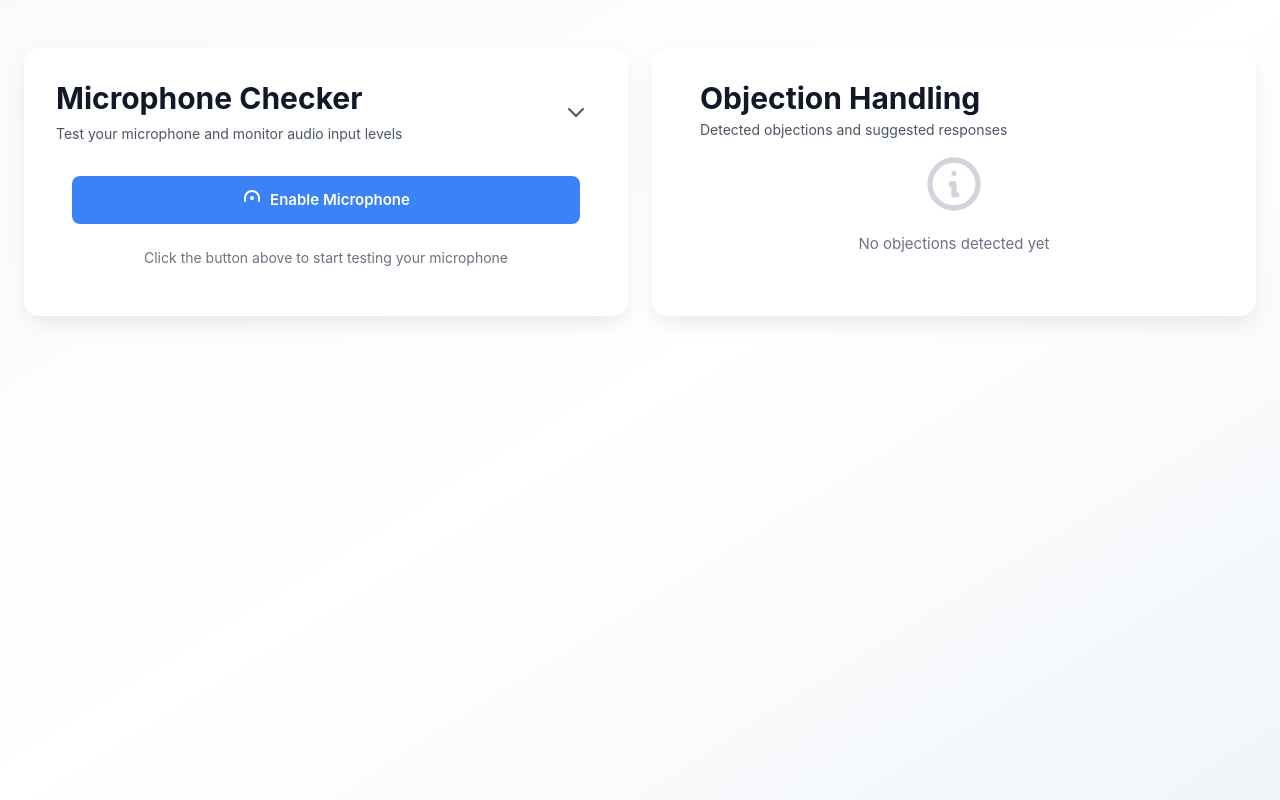
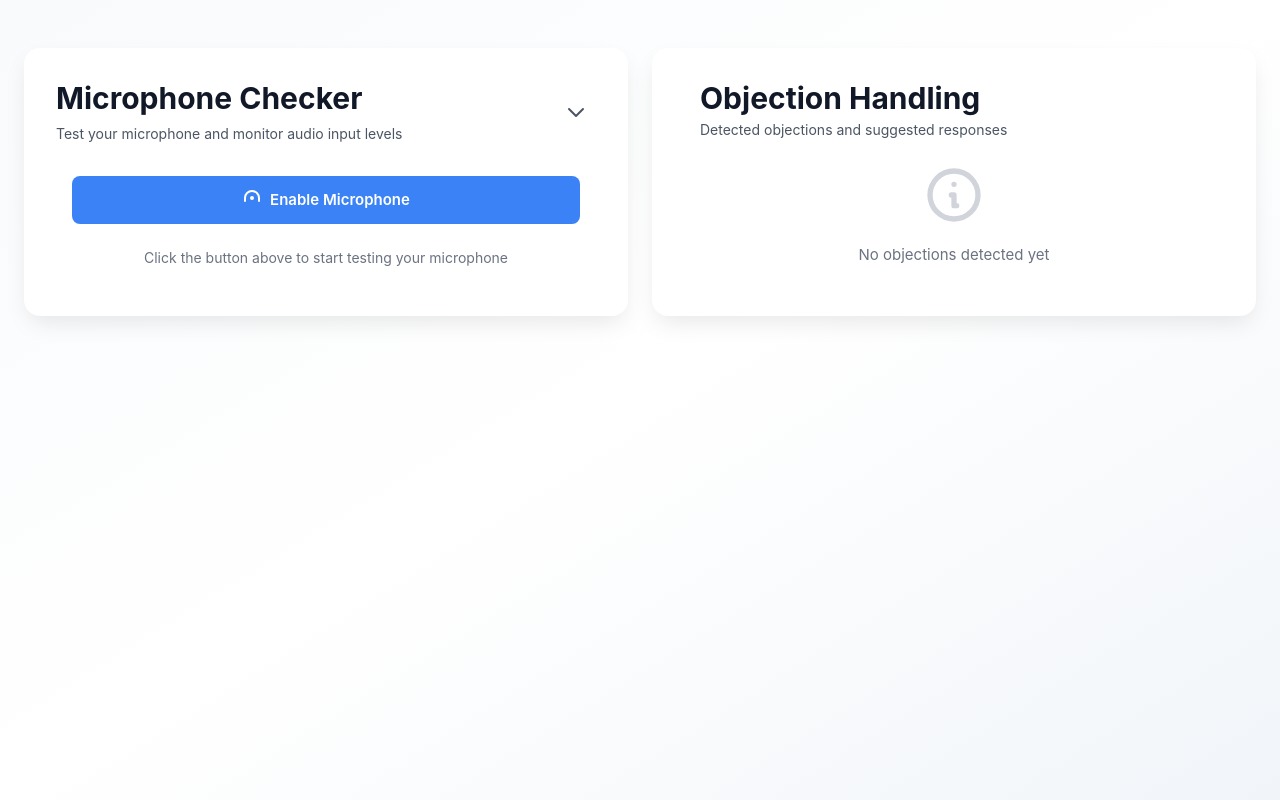
Before and after one commit to aarono-boop/Real-TIme-Objection-Handling, a Vue app: page / in a window 1280 px wide. Built offline with nearby package versions, Linux system fonts and the light colour scheme; the HTML template or start-up script is replaced by a standard one.

Commit message:
completionId: cgen-91874a08d3ea4bc98ebd61e9547a1c83
cgen-91874a08d3ea4bc98ebd61e9547a1c83

```diff
--- a/src/components/ObjectionHandler.vue
+++ b/src/components/ObjectionHandler.vue
@@ -31,7 +31,7 @@ const emit = defineEmits<{
     </div>
 
     <!-- Empty State -->
-    <div v-if="detectedObjections.length === 0" class="flex-1 flex items-center justify-center">
+    <div v-if="detectedObjections.length === 0" class="flex-1 flex items-center justify-center" style="padding-top: 21px">
       <div class="text-center">
         <svg
           class="w-16 h-16 text-gray-300 mx-auto mb-4"
```
